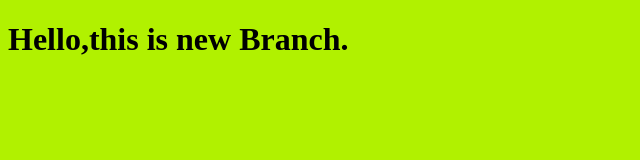
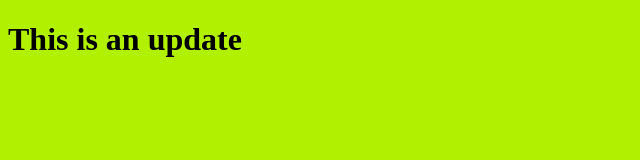
Before and after one commit to ghareebtest/myproject, a plain HTML site: page index.html in a window 1280 px wide. Shown: the whole page, without its empty margins (0-640 px from the left). Drawn offline with Linux system fonts and the light colour scheme.

Commit message:
edit the html file

```diff
--- a/index.html
+++ b/index.html
@@ -8,7 +8,7 @@
     <link rel="stylesheet" href="style.css">
 </head>
 <body>
-    <h1>Hello,this is new Branch.</h1>
+    <h1>This is an update</h1>
    <script src="app.js"></script>
 </body>
 </html>
```
